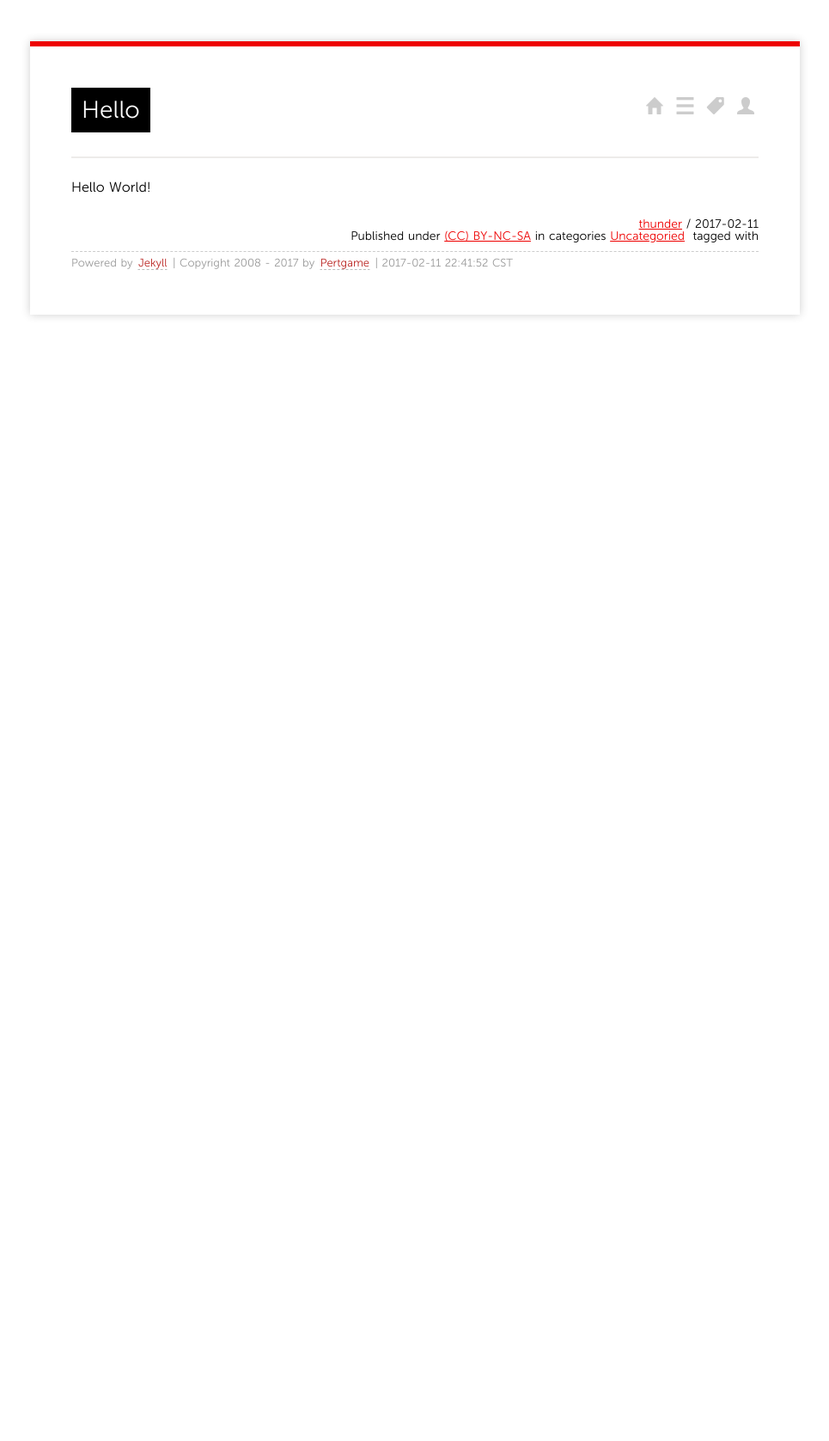
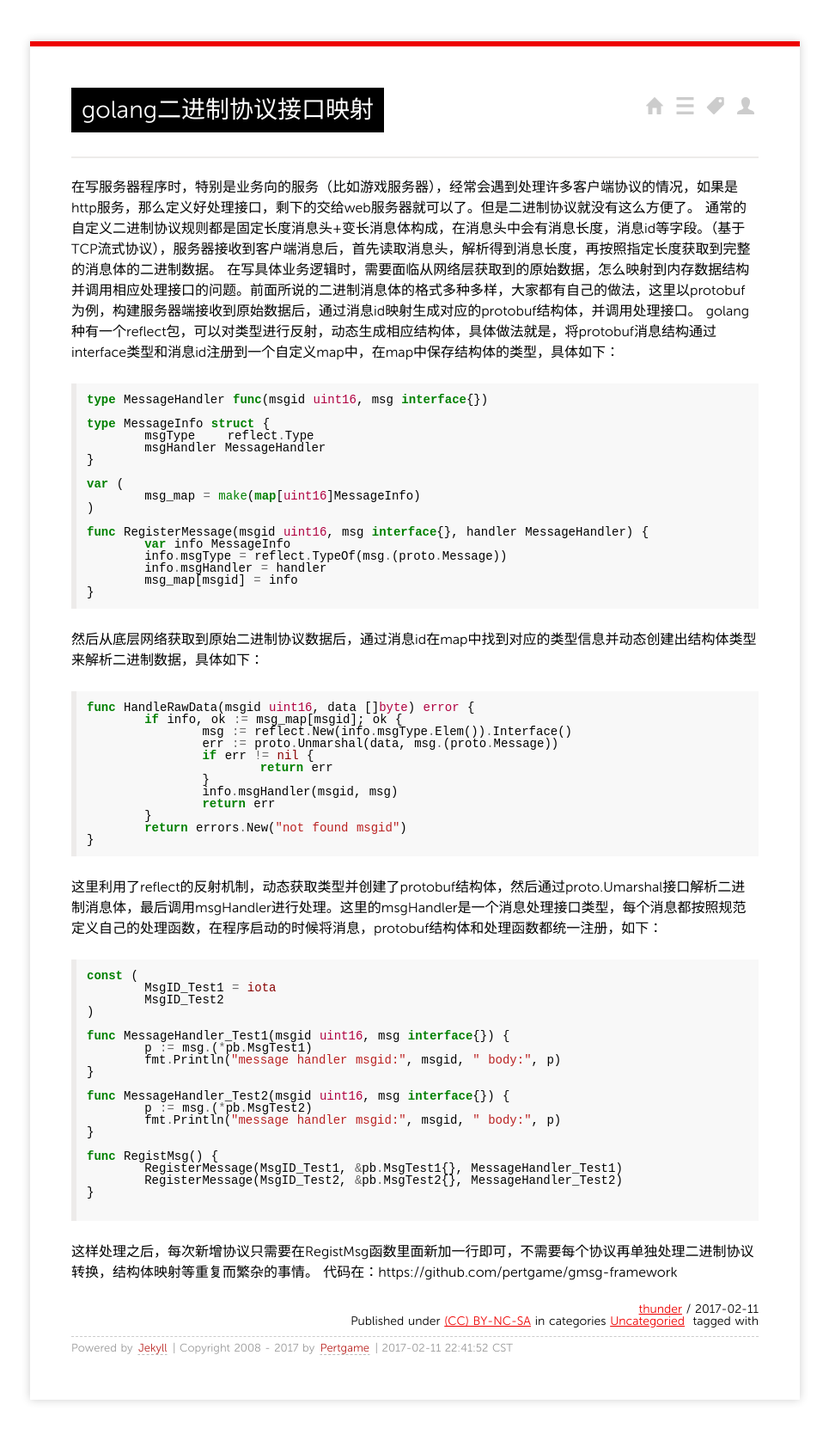
Before and after one commit to pertgame/pertgame.github.io, a Jekyll site: the page built from _posts/2017-02-11-the-post-1212.md, in a window 1280 px wide. Shown: the whole page at 86% size, without its empty margins (157-1122 px from the left). Built offline with Jekyll 4.4.1, drawn with Linux system fonts in a browser that asks for light colours; comment, search, counter and statistics services are not loaded; before the commit the page ends 900 px from its top, so only the background shows below that.

Commit message:
update 2017-02-11-the-post-1212.md

````diff
--- a/_posts/2017-02-11-the-post-1212.md
+++ b/_posts/2017-02-11-the-post-1212.md
@@ -1,7 +1,69 @@
 ---
-title: Hello
+title: golang二进制协议接口映射
 layout: post
 tags: []
 category: Uncategoried
 ---
-Hello World!
+  在写服务器程序时，特别是业务向的服务（比如游戏服务器），经常会遇到处理许多客户端协议的情况，如果是http服务，那么定义好处理接口，剩下的交给web服务器就可以了。但是二进制协议就没有这么方便了。
+  通常的自定义二进制协议规则都是固定长度消息头+变长消息体构成，在消息头中会有消息长度，消息id等字段。（基于TCP流式协议），服务器接收到客户端消息后，首先读取消息头，解析得到消息长度，再按照指定长度获取到完整的消息体的二进制数据。
+  在写具体业务逻辑时，需要面临从网络层获取到的原始数据，怎么映射到内存数据结构并调用相应处理接口的问题。前面所说的二进制消息体的格式多种多样，大家都有自己的做法，这里以protobuf为例，构建服务器端接收到原始数据后，通过消息id映射生成对应的protobuf结构体，并调用处理接口。
+  golang种有一个reflect包，可以对类型进行反射，动态生成相应结构体，具体做法就是，将protobuf消息结构通过interface类型和消息id注册到一个自定义map中，在map中保存结构体的类型，具体如下：
+```go
+type MessageHandler func(msgid uint16, msg interface{})
+
+type MessageInfo struct {
+	msgType    reflect.Type
+	msgHandler MessageHandler
+}
+
+var (
+	msg_map = make(map[uint16]MessageInfo)
+)
+
+func RegisterMessage(msgid uint16, msg interface{}, handler MessageHandler) {
+	var info MessageInfo
+	info.msgType = reflect.TypeOf(msg.(proto.Message))
+	info.msgHandler = handler
+	msg_map[msgid] = info
+}
+```
+  然后从底层网络获取到原始二进制协议数据后，通过消息id在map中找到对应的类型信息并动态创建出结构体类型来解析二进制数据，具体如下：
+```go
+func HandleRawData(msgid uint16, data []byte) error {
+	if info, ok := msg_map[msgid]; ok {
+		msg := reflect.New(info.msgType.Elem()).Interface()
+		err := proto.Unmarshal(data, msg.(proto.Message))
+		if err != nil {
+			return err
+		}
+		info.msgHandler(msgid, msg)
+		return err
+	}
+	return errors.New("not found msgid")
+}
+```
+  这里利用了reflect的反射机制，动态获取类型并创建了protobuf结构体，然后通过proto.Umarshal接口解析二进制消息体，最后调用msgHandler进行处理。这里的msgHandler是一个消息处理接口类型，每个消息都按照规范定义自己的处理函数，在程序启动的时候将消息，protobuf结构体和处理函数都统一注册，如下：
+```go
+const (
+	MsgID_Test1 = iota
+	MsgID_Test2
+)
+
+func MessageHandler_Test1(msgid uint16, msg interface{}) {
+	p := msg.(*pb.MsgTest1)
+	fmt.Println("message handler msgid:", msgid, " body:", p)
+}
+
+func MessageHandler_Test2(msgid uint16, msg interface{}) {
+	p := msg.(*pb.MsgTest2)
+	fmt.Println("message handler msgid:", msgid, " body:", p)
+}
+
+func RegistMsg() {
+	RegisterMessage(MsgID_Test1, &pb.MsgTest1{}, MessageHandler_Test1)
+	RegisterMessage(MsgID_Test2, &pb.MsgTest2{}, MessageHandler_Test2)
+}
+
+```
+这样处理之后，每次新增协议只需要在RegistMsg函数里面新加一行即可，不需要每个协议再单独处理二进制协议转换，结构体映射等重复而繁杂的事情。
+代码在：https://github.com/pertgame/gmsg-framework
````
